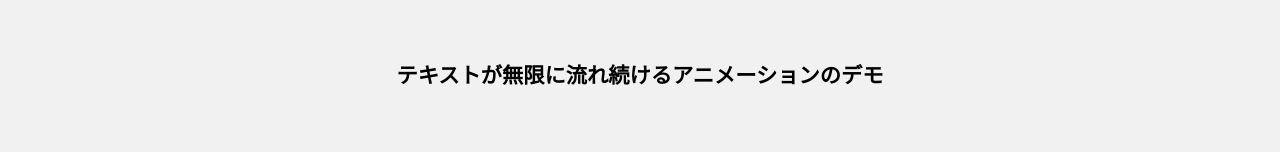
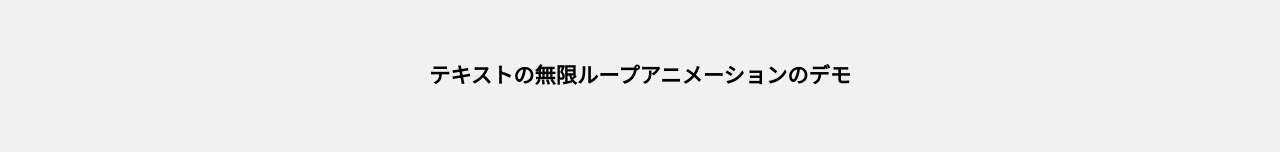
Before and after one commit to inos3910/infinite-test-loop-animation, a website: page index.html in a window 1280 px wide. Shown: the top 160 px of the page. Drawn offline with Linux system fonts and the light colour scheme.

Commit message:
[fix] タイトル変更

```diff
--- a/index.html
+++ b/index.html
@@ -6,7 +6,7 @@
   <meta name="robots" content="noindex,nofollow">
   <meta name="viewport" content="width=device-width,initial-scale=1">
   <meta name="format-detection" content="telephone=no, email=no, address=no">
-  <title>【CSS + JS】テキストが無限に流れ続けるアニメーション</title>
+  <title>【CSS + JS】テキストの無限ループアニメーション</title>
 
   <link rel="preconnect" href="https://fonts.googleapis.com">
   <link rel="preconnect" href="https://fonts.gstatic.com" crossorigin>
@@ -20,7 +20,7 @@
   <div class="l-cover">
     <header class="l-header">
       <div class="l-header__inner u-frame">
-        <h1 class="l-header__title">テキストが無限に流れ続けるアニメーションのデモ</h1>
+        <h1 class="l-header__title">テキストの無限ループアニメーションのデモ</h1>
       </div>
     </header>
     <!-- /.l-header -->
```
